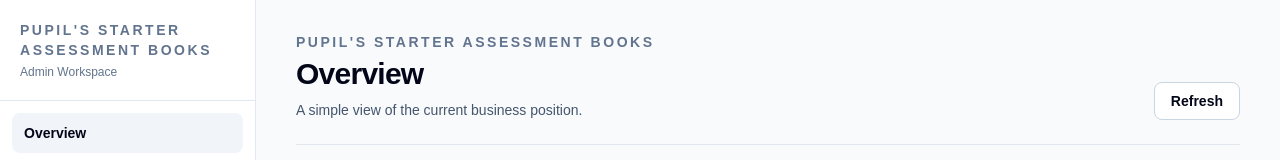
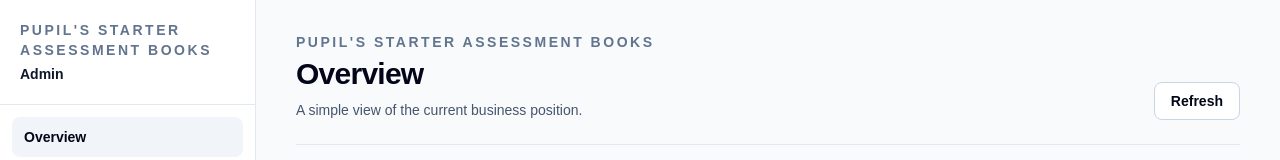
Before and after one commit to greenbasket-labs/pupilsstartercustom, a Next.js app in the folder apps/web/: page / in a window 1280 px wide. Shown: the top 160 px of the page. Built offline with nearby package versions, Linux system fonts and the light colour scheme; no server answers.

Commit message:
fix: simplify admin workspace label

```diff
--- a/apps/web/src/app/page.tsx
+++ b/apps/web/src/app/page.tsx
@@ -49,7 +49,7 @@ export default function AdminWorkspace() {
         <div className="flex h-full flex-col">
           <div className="border-b border-slate-200 px-5 py-5">
             <p className="text-sm font-semibold uppercase tracking-[0.18em] text-slate-500">PUPIL'S STARTER ASSESSMENT BOOKS</p>
-            <p className="mt-1 text-xs text-slate-500">Admin Workspace</p>
+            <p className="mt-1 text-sm font-bold text-slate-900">Admin</p>
           </div>
 
           <nav className="flex-1 overflow-y-auto p-3" aria-label="Admin navigation">
```
